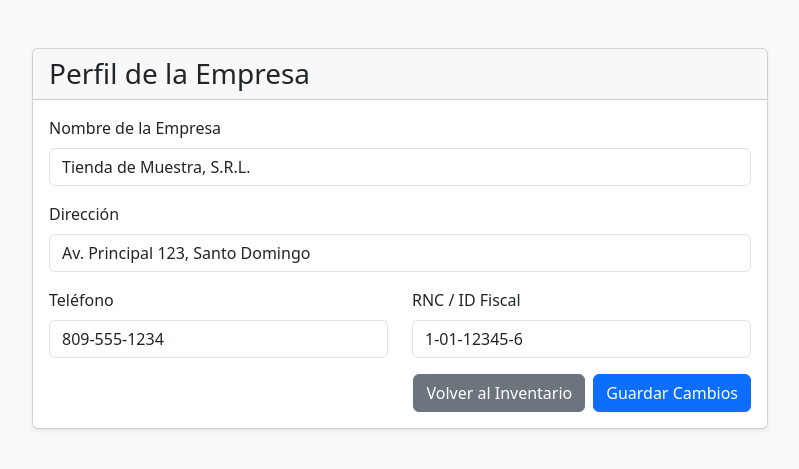
After one commit to tienda-inventario-flask/Tienda, a Flask app: page /empresa/editar in a window 1280 px wide. The commit adds this page. Shown: the top 469 px of the page, without its empty margins (240-1039 px from the left). Run offline with Flask 3, Linux system fonts and the light colour scheme; a user stored in the database is signed in; data comes from the database, SQL or seed files in the repository; both versions use the stored data as it was after the commit.

Commit message:
Versión final 2.1 con autogestión

```diff
--- a/app.py
+++ b/app.py
@@ -5,7 +5,7 @@ from flask import Flask, render_template, request, redirect, url_for, flash, ses
 from functools import wraps
 
 app = Flask(__name__)
-app.secret_key = 'clave_secreta_para_un_software_multi_empresa_v3'
+app.secret_key = 'clave_secreta_super_dificil_de_adivinar_y_muy_larga_v5'
 PER_PAGE = 5
 
 def login_required(f):
@@ -16,8 +16,6 @@ def login_required(f):
             return redirect(url_for('login'))
         return f(*args, **kwargs)
     return decorated_function
-
-# ... (El resto de las funciones y rutas que no se modifican van aquí) ...
 def admin_required(f):
     @wraps(f)
     def decorated_function(*args, **kwargs):
@@ -55,7 +53,12 @@ def login():
 def registro():
     if 'user_id' in session: return redirect(url_for('mostrar_inventario'))
     if request.method == 'POST':
-        nombre_empresa, username, password = request.form['nombre_empresa'], request.form['username'], request.form['password']
+        nombre_empresa = request.form['nombre_empresa']
+        direccion = request.form.get('direccion', '')
+        telefono = request.form.get('telefono', '')
+        rnc = request.form.get('rnc', '')
+        username = request.form['username']
+        password = request.form['password']
         conn = get_db_connection()
         empresa = conn.execute('SELECT id FROM empresas WHERE nombre_empresa = ?', (nombre_empresa,)).fetchone()
         if empresa:
@@ -63,7 +66,7 @@ def registro():
             conn.close()
             return redirect(url_for('registro'))
         cursor = conn.cursor()
-        cursor.execute('INSERT INTO empresas (nombre_empresa) VALUES (?)', (nombre_empresa,))
+        cursor.execute('INSERT INTO empresas (nombre_empresa, direccion, telefono, rnc) VALUES (?, ?, ?, ?)', (nombre_empresa, direccion, telefono, rnc))
         empresa_id = cursor.lastrowid
         hashed_password = generate_password_hash(password)
         cursor.execute('INSERT INTO usuarios (empresa_id, username, password, rol) VALUES (?, ?, ?, ?)', (empresa_id, username, hashed_password, 'admin'))
@@ -91,8 +94,7 @@ def mostrar_inventario():
         search_term = f"%{query}%"
         where_clause = base_where + ' AND (nombre LIKE ? OR marca LIKE ?)'
         params.extend([search_term, search_term])
-    else:
-        where_clause = base_where
+    else: where_clause = base_where
     stats_query_total_productos = 'SELECT COUNT(id) FROM productos' + where_clause
     total_productos = conn.execute(stats_query_total_productos, params).fetchone()[0] or 0
     stats_query_total_stock = 'SELECT SUM(cantidad) FROM productos' + where_clause
@@ -218,25 +220,45 @@ def eliminar_usuario(usuario_id):
     conn.close()
     flash('Usuario eliminado con éxito.', 'success')
     return redirect(url_for('gestionar_usuarios'))
-@app.route('/api/actualizar_stock/<int:producto_id>', methods=['POST'])
+@app.route('/empresa/editar', methods=['GET', 'POST'])
 @login_required
-def actualizar_stock(producto_id):
-    data = request.get_json()
-    action = data.get('action')
-    if not action or action not in ['incrementar', 'decrementar']:
-        return jsonify({'success': False, 'message': 'Acción no válida.'}), 400
+@admin_required
+def editar_empresa():
     conn = get_db_connection()
-    producto = conn.execute('SELECT cantidad FROM productos WHERE id = ? AND empresa_id = ?', (producto_id, session['empresa_id'])).fetchone()
-    if producto is None:
+    empresa_id = session['empresa_id']
+    if request.method == 'POST':
+        nombre_empresa, direccion, telefono, rnc = request.form['nombre_empresa'], request.form['direccion'], request.form['telefono'], request.form['rnc']
+        if not nombre_empresa: flash('El nombre de la empresa no puede estar vacío.', 'danger')
+        else:
+            conn.execute('UPDATE empresas SET nombre_empresa = ?, direccion = ?, telefono = ?, rnc = ? WHERE id = ?', (nombre_empresa, direccion, telefono, rnc, empresa_id))
+            conn.commit()
+            session['nombre_empresa'] = nombre_empresa
+            flash('Datos de la empresa actualizados con éxito.', 'success')
         conn.close()
-        return jsonify({'success': False, 'message': 'Producto no encontrado.'}), 404
-    nueva_cantidad = producto['cantidad']
-    if action == 'incrementar': nueva_cantidad += 1
-    elif action == 'decrementar' and nueva_cantidad > 0: nueva_cantidad -= 1
-    conn.execute('UPDATE productos SET cantidad = ? WHERE id = ? AND empresa_id = ?', (nueva_cantidad, producto_id, session['empresa_id']))
-    conn.commit()
+        return redirect(url_for('editar_empresa'))
+    empresa = conn.execute('SELECT * FROM empresas WHERE id = ?', (empresa_id,)).fetchone()
     conn.close()
-    return jsonify({'success': True, 'nueva_cantidad': nueva_cantidad})
+    return render_template('editar_empresa.html', empresa=empresa)
+@app.route('/perfil/cambiar_password', methods=['GET', 'POST'])
+@login_required
+def cambiar_password():
+    if request.method == 'POST':
+        password_actual, nueva_password, confirmar_password = request.form['password_actual'], request.form['nueva_password'], request.form['confirmar_password']
+        if not nueva_password or nueva_password != confirmar_password:
+            flash('Las nuevas contraseñas no coinciden o están vacías.', 'danger')
+            return redirect(url_for('cambiar_password'))
+        conn = get_db_connection()
+        user = conn.execute('SELECT password FROM usuarios WHERE id = ?', (session['user_id'],)).fetchone()
+        if not check_password_hash(user['password'], password_actual):
+            flash('La contraseña actual es incorrecta.', 'danger')
+        else:
+            hashed_password = generate_password_hash(nueva_password)
+            conn.execute('UPDATE usuarios SET password = ? WHERE id = ?', (hashed_password, session['user_id']))
+            conn.commit()
+            flash('Contraseña actualizada con éxito.', 'success')
+        conn.close()
+        return redirect(url_for('cambiar_password'))
+    return render_template('cambiar_password.html')
 @app.route('/pos')
 @login_required
 def pos():
@@ -251,81 +273,68 @@ def buscar_productos_api():
     productos = conn.execute('SELECT id, nombre, precio, cantidad FROM productos WHERE empresa_id = ? AND (nombre LIKE ? OR marca LIKE ?) LIMIT 10', (session['empresa_id'], search_term, search_term)).fetchall()
     conn.close()
     return jsonify([dict(row) for row in productos])
-
-
+@app.route('/api/actualizar_stock/<int:producto_id>', methods=['POST'])
+@login_required
+def actualizar_stock(producto_id):
+    data = request.get_json()
+    action = data.get('action')
+    if not action or action not in ['incrementar', 'decrementar']: return jsonify({'success': False, 'message': 'Acción no válida.'}), 400
+    conn = get_db_connection()
+    producto = conn.execute('SELECT cantidad FROM productos WHERE id = ? AND empresa_id = ?', (producto_id, session['empresa_id'])).fetchone()
+    if producto is None:
+        conn.close()
+        return jsonify({'success': False, 'message': 'Producto no encontrado.'}), 404
+    nueva_cantidad = producto['cantidad']
+    if action == 'incrementar': nueva_cantidad += 1
+    elif action == 'decrementar' and nueva_cantidad > 0: nueva_cantidad -= 1
+    conn.execute('UPDATE productos SET cantidad = ? WHERE id = ? AND empresa_id = ?', (nueva_cantidad, producto_id, session['empresa_id']))
+    conn.commit()
+    conn.close()
+    return jsonify({'success': True, 'nueva_cantidad': nueva_cantidad})
 @app.route('/procesar_venta', methods=['POST'])
 @login_required
 def procesar_venta():
     cart_json = request.form.get('cart_data')
     cliente_nombre = request.form.get('cliente_nombre', 'Cliente Contado')
     cliente_telefono = request.form.get('cliente_telefono', '')
-
-    if not cliente_nombre.strip():
-        cliente_nombre = 'Cliente Contado'
-
+    if not cliente_nombre.strip(): cliente_nombre = 'Cliente Contado'
     if not cart_json:
         flash('El carrito está vacío.', 'danger')
         return redirect(url_for('pos'))
-
     cart_data = json.loads(cart_json)
-    empresa_id = session['empresa_id']
-    usuario_id = session['user_id']
+    empresa_id, usuario_id = session['empresa_id'], session['user_id']
     transaccion_id = str(uuid.uuid4())
-
     conn = get_db_connection()
     try:
         for item_id, item_data in cart_data.items():
             producto_id, cantidad_vendida = int(item_id), int(item_data['quantity'])
             producto = conn.execute('SELECT nombre, precio, cantidad FROM productos WHERE id = ? AND empresa_id = ?', (producto_id, empresa_id)).fetchone()
-            if producto['cantidad'] < cantidad_vendida:
-                raise Exception(f"Stock insuficiente para: {producto['nombre']}")
-
+            if producto['cantidad'] < cantidad_vendida: raise Exception(f"Stock insuficiente para: {producto['nombre']}")
             nueva_cantidad = producto['cantidad'] - cantidad_vendida
             conn.execute('UPDATE productos SET cantidad = ? WHERE id = ?', (nueva_cantidad, producto_id))
-
             precio_total = cantidad_vendida * producto['precio']
-            conn.execute('''
-                INSERT INTO ventas (transaccion_id, empresa_id, producto_id, usuario_id, cantidad, precio_total, cliente_nombre, cliente_telefono)
-                VALUES (?, ?, ?, ?, ?, ?, ?, ?)
-            ''', (transaccion_id, empresa_id, producto_id, usuario_id, cantidad_vendida, precio_total, cliente_nombre, cliente_telefono))
-
+            conn.execute('INSERT INTO ventas (transaccion_id, empresa_id, producto_id, usuario_id, cantidad, precio_total, cliente_nombre, cliente_telefono) VALUES (?, ?, ?, ?, ?, ?, ?, ?)',
+                         (transaccion_id, empresa_id, producto_id, usuario_id, cantidad_vendida, precio_total, cliente_nombre, cliente_telefono))
         conn.commit()
         return redirect(url_for('mostrar_factura', transaccion_id=transaccion_id))
-
     except Exception as e:
         conn.rollback()
         flash(f"Error al procesar la venta: {e}", 'danger')
         return redirect(url_for('pos'))
     finally:
         conn.close()
-
 @app.route('/factura/<string:transaccion_id>')
 @login_required
 def mostrar_factura(transaccion_id):
     conn = get_db_connection()
-    items_vendidos = conn.execute('''
-        SELECT v.cantidad, v.precio_total, v.cliente_nombre, v.cliente_telefono, p.nombre
-        FROM ventas v JOIN productos p ON v.producto_id = p.id
-        WHERE v.transaccion_id = ? AND v.empresa_id = ?
-    ''', (transaccion_id, session['empresa_id'])).fetchall()
-
+    items_vendidos = conn.execute('SELECT v.cantidad, v.precio_total, v.cliente_nombre, v.cliente_telefono, p.nombre FROM ventas v JOIN productos p ON v.producto_id = p.id WHERE v.transaccion_id = ? AND v.empresa_id = ?',
+                                (transaccion_id, session['empresa_id'])).fetchall()
     if not items_vendidos:
         flash('Factura no encontrada.', 'danger')
         return redirect(url_for('pos'))
-
     empresa = conn.execute('SELECT * FROM empresas WHERE id = ?', (session['empresa_id'],)).fetchone()
     primera_venta = conn.execute('SELECT fecha_venta FROM ventas WHERE transaccion_id = ?', (transaccion_id,)).fetchone()
     total_general = sum(item['precio_total'] for item in items_vendidos)
     conn.close()
-
-    cliente_nombre = items_vendidos[0]['cliente_nombre']
-    cliente_telefono = items_vendidos[0]['cliente_telefono']
-
-    return render_template('factura.html',
-                           transaccion_id=transaccion_id,
-                           items_vendidos=items_vendidos,
-                           empresa=empresa,
-                           fecha_venta=primera_venta['fecha_venta'].split(" ")[0],
-                           total_general=total_general,
-                           cliente_nombre=cliente_nombre,
-                           cliente_telefono=cliente_telefono)
+    cliente_nombre, cliente_telefono = items_vendidos[0]['cliente_nombre'], items_vendidos[0]['cliente_telefono']
+    return render_template('factura.html', transaccion_id=transaccion_id, items_vendidos=items_vendidos, empresa=empresa, fecha_venta=primera_venta['fecha_venta'].split(" ")[0], total_general=total_general, cliente_nombre=cliente_nombre, cliente_telefono=cliente_telefono)
--- a/init_db.py
+++ b/init_db.py
@@ -12,8 +12,6 @@ id_empresa_muestra = cur.lastrowid
 admin_password = generate_password_hash('admin123')
 cur.execute("INSERT INTO usuarios (empresa_id, username, password, rol) VALUES (?, ?, ?, ?)", (id_empresa_muestra, 'admin', admin_password, 'admin'))
 cur.execute("INSERT INTO productos (empresa_id, nombre, marca, modelo, precio, cantidad) VALUES (?, ?, ?, ?, ?, ?)", (id_empresa_muestra, 'Laptop Gamer Nitro 5', 'Acer', 'AN515-58', 1250.00, 8))
-cur.execute("INSERT INTO productos (empresa_id, nombre, marca, modelo, precio, cantidad) VALUES (?, ?, ?, ?, ?)", (id_empresa_muestra, 'Monitor Curvo Odyssey G5', 'Samsung', 'LC27G55T', 350.50, 15))
-
 connection.commit()
 connection.close()
 print("Base de datos inicializada con empresa de muestra y usuario admin.")
--- a/schema.sql
+++ b/schema.sql
@@ -11,7 +11,6 @@ CREATE TABLE empresas (
     rnc TEXT,
     creado TIMESTAMP NOT NULL DEFAULT CURRENT_TIMESTAMP
 );
-
 CREATE TABLE usuarios (
     id INTEGER PRIMARY KEY AUTOINCREMENT,
     empresa_id INTEGER NOT NULL,
@@ -22,7 +21,6 @@ CREATE TABLE usuarios (
     FOREIGN KEY (empresa_id) REFERENCES empresas (id),
     UNIQUE (empresa_id, username)
 );
-
 CREATE TABLE productos (
     id INTEGER PRIMARY KEY AUTOINCREMENT,
     empresa_id INTEGER NOT NULL,
@@ -34,7 +32,6 @@ CREATE TABLE productos (
     creado TIMESTAMP NOT NULL DEFAULT CURRENT_TIMESTAMP,
     FOREIGN KEY (empresa_id) REFERENCES empresas (id)
 );
-
 CREATE TABLE ventas (
     id INTEGER PRIMARY KEY AUTOINCREMENT,
     transaccion_id TEXT NOT NULL,
--- /dev/null
+++ b/templates/editar_empresa.html
@@ -0,0 +1,51 @@
+<!DOCTYPE html>
+<html lang="es">
+<head>
+    <meta charset="UTF-8">
+    <meta name="viewport" content="width=device-width, initial-scale=1.0">
+    <title>Perfil de la Empresa</title>
+    <link href="https://cdn.jsdelivr.net/npm/bootstrap@5.3.3/dist/css/bootstrap.min.css" rel="stylesheet">
+</head>
+<body class="bg-light">
+    <div class="container mt-5">
+        <div class="row justify-content-center">
+            <div class="col-md-8">
+                <div class="card shadow-sm">
+                    <div class="card-header">
+                        <h1 class="h3 mb-0">Perfil de la Empresa</h1>
+                    </div>
+                    <div class="card-body">
+                        {% with messages = get_flashed_messages(with_categories=true) %}
+                          {% if messages %}{% for category, message in messages %}<div class="alert alert-{{ category }}">{{ message }}</div>{% endfor %}{% endif %}
+                        {% endwith %}
+                        <form method="POST">
+                            <div class="mb-3">
+                                <label for="nombre_empresa" class="form-label">Nombre de la Empresa</label>
+                                <input type="text" class="form-control" id="nombre_empresa" name="nombre_empresa" value="{{ empresa.nombre_empresa }}" required>
+                            </div>
+                             <div class="mb-3">
+                                <label for="direccion" class="form-label">Dirección</label>
+                                <input type="text" class="form-control" id="direccion" name="direccion" value="{{ empresa.direccion or '' }}">
+                            </div>
+                            <div class="row">
+                                <div class="col-md-6 mb-3">
+                                    <label for="telefono" class="form-label">Teléfono</label>
+                                    <input type="text" class="form-control" id="telefono" name="telefono" value="{{ empresa.telefono or '' }}">
+                                </div>
+                                <div class="col-md-6 mb-3">
+                                    <label for="rnc" class="form-label">RNC / ID Fiscal</label>
+                                    <input type="text" class="form-control" id="rnc" name="rnc" value="{{ empresa.rnc or '' }}">
+                                </div>
+                            </div>
+                            <div class="d-grid gap-2 d-md-flex justify-content-md-end">
+                                <a href="{{ url_for('mostrar_inventario') }}" class="btn btn-secondary">Volver al Inventario</a>
+                                <button type="submit" class="btn btn-primary">Guardar Cambios</button>
+                            </div>
+                        </form>
+                    </div>
+                </div>
+            </div>
+        </div>
+    </div>
+</body>
+</html>
```
Also changed, not shown: templates/cambiar_password.html (added, +45 -0 lines), templates/index.html (+26 -38 lines), database.db.
